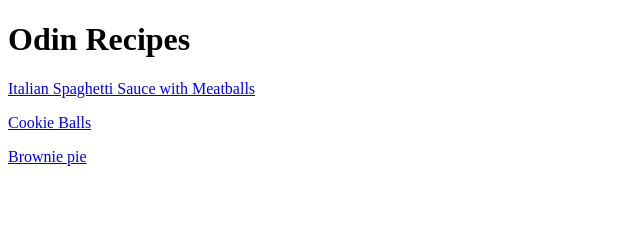
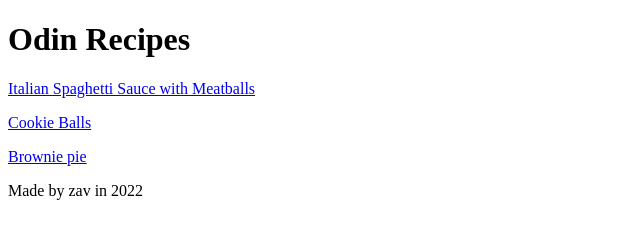
Before and after one commit to konstantinos-zavos/odin-recipes, a plain HTML site: page index.html in a window 1280 px wide. Shown: the whole page, without its empty margins (0-640 px from the left). Drawn offline with Linux system fonts and the light colour scheme.

Commit message:
Add a msg inside of index.html.

```diff
--- a/index.html
+++ b/index.html
@@ -11,5 +11,7 @@
     <p><a href="recipes/meatballs.html">Italian Spaghetti Sauce with Meatballs</a></p>
     <p><a href="recipes/cookieballs.html">Cookie Balls</a></p>
     <p><a href="recipes/browniepie.html">Brownie pie</a></p>
+
+    <p>Made by zav in 2022</p>
 </body>
 </html>
```
